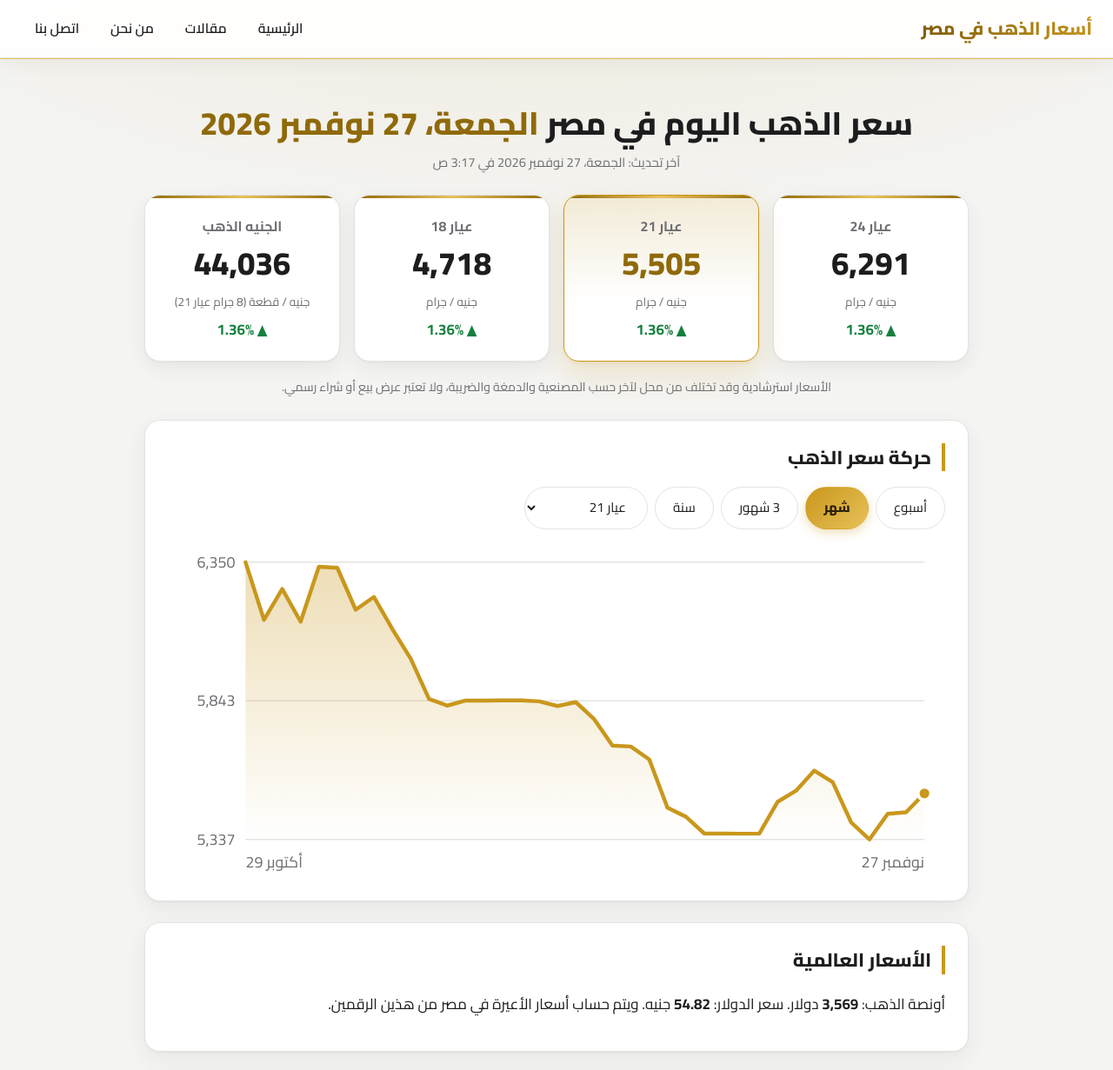
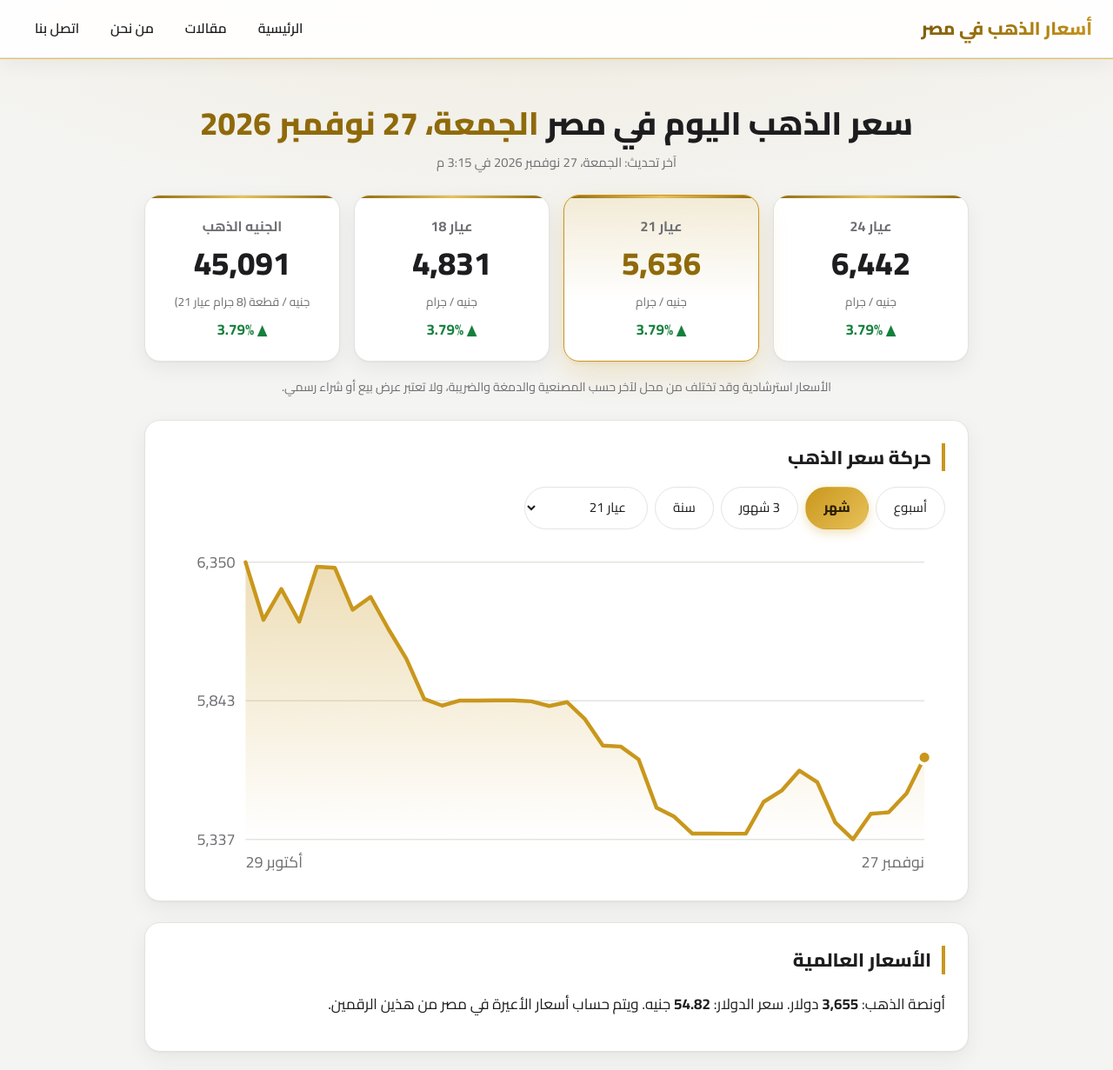
Before and after one commit to egyptgoldpriceeg-tech/gold-egypt, a plain HTML site: page index.html in a window 1280 px wide. Shown: the top 1231 px of the page at 87% size. Drawn offline with Linux system fonts and the light colour scheme.

Commit message:
update prices

```diff
--- a/index.html
+++ b/index.html
@@ -5,7 +5,7 @@
 <link rel="icon" href="/favicon.svg" type="image/svg+xml">
 <meta name='viewport' content='width=device-width,initial-scale=1'>
 <title>سعر الذهب اليوم في مصر الجمعة، 27 نوفمبر 2026</title>
-<meta name='description' content='سعر الذهب اليوم الجمعة، 27 نوفمبر 2026: عيار 21 بـ 5,505 جنيه، عيار 24 بـ 6,291، عيار 18 بـ 4,718، والجنيه الذهب 44,036 جنيه.'>
+<meta name='description' content='سعر الذهب اليوم الجمعة، 27 نوفمبر 2026: عيار 21 بـ 5,636 جنيه، عيار 24 بـ 6,442، عيار 18 بـ 4,831، والجنيه الذهب 45,091 جنيه.'>
 <link rel='canonical' href='https://gold-egypt-2wf.pages.dev/'>
 <meta name='theme-color' content='#b8860b'>
 <meta property='og:type' content='website'>
@@ -34,14 +34,14 @@
 <main>
 <section class='hero'>
 <h1>سعر الذهب اليوم في مصر <span id='today'>الجمعة، 27 نوفمبر 2026</span></h1>
-<p id='upd'>آخر تحديث: الجمعة، 27 نوفمبر 2026 في 3:17 ص</p>
+<p id='upd'>آخر تحديث: الجمعة، 27 نوفمبر 2026 في 3:15 م</p>
 <p class='note' id='stale' hidden>تنبيه: لم يتم تحديث الأسعار منذ فترة، وقد تكون قديمة. تحقق من السعر لدى البائع.</p>
 </section>
 <section class='cards'>
-<div class='card' id='g24'><span>عيار 24</span><b>6,291</b><small>جنيه / جرام</small><i></i></div>
-<div class='card main' id='g21'><span>عيار 21</span><b>5,505</b><small>جنيه / جرام</small><i></i></div>
-<div class='card' id='g18'><span>عيار 18</span><b>4,718</b><small>جنيه / جرام</small><i></i></div>
-<div class='card' id='pound'><span>الجنيه الذهب</span><b>44,036</b><small>جنيه / قطعة (8 جرام عيار 21)</small><i></i></div>
+<div class='card' id='g24'><span>عيار 24</span><b>6,442</b><small>جنيه / جرام</small><i></i></div>
+<div class='card main' id='g21'><span>عيار 21</span><b>5,636</b><small>جنيه / جرام</small><i></i></div>
+<div class='card' id='g18'><span>عيار 18</span><b>4,831</b><small>جنيه / جرام</small><i></i></div>
+<div class='card' id='pound'><span>الجنيه الذهب</span><b>45,091</b><small>جنيه / قطعة (8 جرام عيار 21)</small><i></i></div>
 </section>
 <p class='note'>الأسعار استرشادية وقد تختلف من محل لآخر حسب المصنعية والدمغة والضريبة، ولا تعتبر عرض بيع أو شراء رسمي.</p>
 <section class='box'>
@@ -54,7 +54,7 @@
 </section>
 <section class='box'>
 <h2>الأسعار العالمية</h2>
-<p>أونصة الذهب: <b id='oz'>3,569</b> دولار. سعر الدولار: <b id='fx'>54.82</b> جنيه. ويتم حساب أسعار الأعيرة في مصر من هذين الرقمين.</p>
+<p>أونصة الذهب: <b id='oz'>3,655</b> دولار. سعر الدولار: <b id='fx'>54.82</b> جنيه. ويتم حساب أسعار الأعيرة في مصر من هذين الرقمين.</p>
 </section>
 <div id='guide'>
 <section class='box'>
```
Also changed, not shown: data/prices.json (+1 -1 lines).
